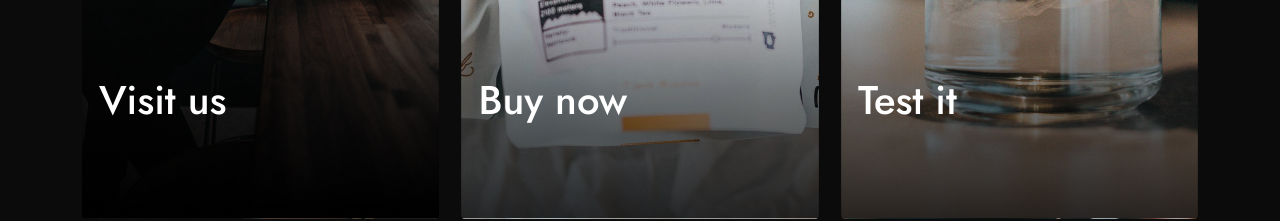
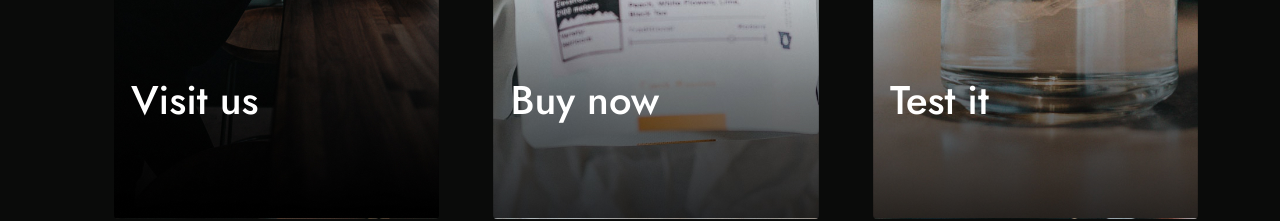
Before and after one commit to wertmullerf/cafenetic-project, a React (Create React App) app: page / in a window 1280 px wide. Shown: the part 1597-1818 px from the top of the page. Built offline with nearby package versions, Linux system fonts and the light colour scheme.

Commit message:
fixingResponsive

```diff
--- a/src/components/Item/item.css
+++ b/src/components/Item/item.css
@@ -55,4 +55,17 @@
 		height: 600px;
 		object-fit: cover;
 	}
+	.productsList {
+		height: auto;
+		margin-bottom: 5rem;
+	}
 }
+@media only screen and (min-width: 320px) and (max-width: 768px) {
+	.productsList {
+		height: auto !important;
+		flex-wrap: wrap;
+		width: 10rem;
+		height: 400px;
+		display: flex;
+	}
+}
--- a/src/components/Item/itemDetail.css
+++ b/src/components/Item/itemDetail.css
@@ -37,3 +37,9 @@
 	font-weight: 600;
 	margin-bottom: 2rem;
 }
+@media only screen and (min-width: 1025px) and (max-width: 1440px) {
+	.productDetailShown {
+		height: auto;
+		margin: 5rem 0 5rem 0;
+	}
+}
--- a/src/components/Section/Sustainability.jsx
+++ b/src/components/Section/Sustainability.jsx
@@ -1,4 +1,3 @@
-import Card from "../Ui/Card";
 import "./css/sustainability.css";
 function Sustainability() {
 	return (
@@ -12,7 +11,23 @@ function Sustainability() {
 					Everything we do is a matter of heart, body and soul.
 				</p>
 			</div>
-			<Card title1={"Visit us"} title2={"Buy now"} title3={"Test it"} />
+			<section className="cardSection container">
+				<div className="card card1">
+					<div className="cardText">
+						<strong>Visit us</strong>
+					</div>
+				</div>
+				<div className="card card2">
+					<div className="cardText">
+						<strong>Buy now</strong>
+					</div>
+				</div>
+				<div className="card card3">
+					<div className="cardText">
+						<strong>Test it</strong>
+					</div>
+				</div>
+			</section>
 		</section>
 	);
 }
--- a/src/components/Section/css/productsFirstShow.css
+++ b/src/components/Section/css/productsFirstShow.css
@@ -36,7 +36,7 @@
 		margin-left: 1rem;
 	}
 	.productsFirstShow {
-		margin-top: 5em;
-		height: 110vh;
+		margin: 10rem 0 5rem 0;
+		height: auto;
 	}
 }
--- a/src/components/Section/css/sustainability.css
+++ b/src/components/Section/css/sustainability.css
@@ -18,3 +18,47 @@
 	margin-top: 1rem;
 	text-align: center;
 }
+.cardSection {
+	display: flex;
+	gap: 2%;
+	margin-top: 2rem;
+}
+.card {
+	height: 700px;
+	width: 30rem;
+	background-size: cover;
+	background-position: center;
+	border: none;
+	display: inline;
+}
+
+.cardText {
+	position: relative;
+	top: 550px;
+	left: 1rem;
+}
+.cardText p {
+	display: block;
+}
+
+.card1 {
+	background-image: url("../../../images/shop2.jpg");
+}
+.card2 {
+	background-image: url("../../../images/products.jpg");
+}
+.card3 {
+	background-image: url("../../../images/coffee2.jpg");
+}
+@media only screen and (min-width: 1025px) and (max-width: 1440px) {
+	.card {
+		width: 25rem;
+		margin-left: 2rem;
+	}
+}
+@media only screen and (min-width: 1440px) and (max-width: 1650px) {
+	.freatures {
+		height: auto;
+		margin-bottom: 5rem;
+	}
+}
--- a/src/components/Ui/Card.jsx
+++ /dev/null
@@ -1,29 +0,0 @@
-import React from "react";
-import "./css/card.css";
-
-const Cards = ({ title1, text1, title2, text2, title3, text3 }) => {
-	return (
-		<section className="cardSection container">
-			<div className="card card1">
-				<div className="cardText">
-					<strong>{title1}</strong>
-					<p>{text1}</p>
-				</div>
-			</div>
-			<div className="card card2">
-				<div className="cardText">
-					<strong>{title2}</strong>
-					<p>{text2}</p>
-				</div>
-			</div>
-			<div className="card card3">
-				<div className="cardText">
-					<strong>{title3}</strong>
-					<p>{text3}</p>
-				</div>
-			</div>
-		</section>
-	);
-};
-
-export default Cards;
--- a/src/components/Ui/css/card.css
+++ /dev/null
@@ -1,37 +0,0 @@
-.cardSection {
-	display: flex;
-	gap: 2%;
-	margin-top: 2rem;
-}
-.card {
-	height: 700px;
-	width: 30rem;
-	background-size: cover;
-	background-position: center;
-	border: none;
-	display: inline;
-}
-
-.cardText {
-	position: relative;
-	top: 550px;
-	left: 1rem;
-}
-.cardText p {
-	display: block;
-}
-
-.card1 {
-	background-image: url("../../../images/shop2.jpg");
-}
-.card2 {
-	background-image: url("../../../images/products.jpg");
-}
-.card3 {
-	background-image: url("../../../images/coffee2.jpg");
-}
-@media only screen and (min-width: 1025px) and (max-width: 1440px) {
-	.card {
-		width: 25rem;
-	}
-}
```
